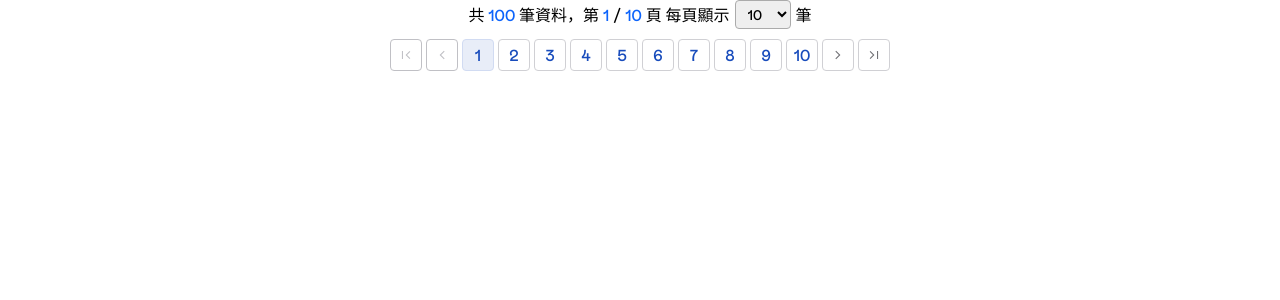
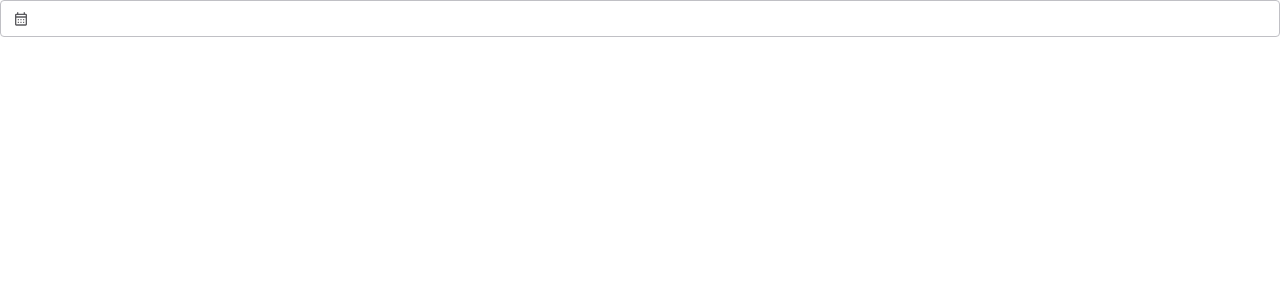
Before and after one commit to jonyworker/comp_dev_space, a Vue app: page / in a window 1280 px wide. Shown: the top 300 px of the page. Built offline with nearby package versions, Linux system fonts and the light colour scheme.

Commit message:
🆙update：DatePicker(ing)

```diff
--- a/src/App4.vue
+++ b/src/App4.vue
@@ -1,20 +1,12 @@
 <script setup>
-import Pagination from "@/ui/element/Pagination/Pagination.vue"
+import DatePicker from "@/ui/element/Date-Picker/DatePicker.vue"
 
 
 
 </script>
 
 <template>
-	<Pagination
-		:totalItems="100"
-		:currentPage="1"
-		:itemsPerPageOptions="[10, 20, 50]"
-		:defaultItemsPerPage="5"
-		:isShowPageInfo="true"
-		className=""
-	>
-	</Pagination>
+	<DatePicker></DatePicker>
 </template>
 
 <style scoped lang="scss">
--- /dev/null
+++ b/src/ui/element/Date-Picker/DatePicker.vue
@@ -0,0 +1,67 @@
+<script setup>
+import { ref, onMounted, onUnmounted, watch } from 'vue';
+import { Datepicker, DateRangePicker } from 'vanillajs-datepicker';
+import 'vanillajs-datepicker/css/datepicker-foundation.css';
+import Input from "@/ui/element/Input/Input.vue";
+
+const props = defineProps({
+    value: { type: String, default: '' },
+    placeholder: { type: String, default: '' },
+    range: { type: Boolean, default: false },
+    options: { type: Object, default: () => ({}) },
+    className: { type: String, default: '' },
+    onChange: { type: Function },
+});
+
+const inputRef = ref(null);
+const datepickerRef = ref(null);
+
+const initDatepicker = () => {
+    if (!inputRef.value?.$refs.input) return;
+
+    const inputDom = inputRef.value.$refs.input;
+
+    if (props.range) {
+        datepickerRef.value = new DateRangePicker(inputDom, {
+            ...props.options,
+        });
+    } else {
+        datepickerRef.value = new Datepicker(inputDom, {
+            ...props.options,
+        });
+    }
+
+    inputDom.addEventListener('changeDate', (e) => {
+        if (props.onChange && typeof props.onChange === 'function') {
+            props.onChange(e.detail.date);
+        }
+    });
+};
+
+onMounted(() => {
+    initDatepicker();
+});
+
+onUnmounted(() => {
+    datepickerRef.value?.destroy();
+});
+
+watch(
+    () => props.options,
+    () => {
+        datepickerRef.value?.destroy();
+        initDatepicker(); // 直接初始化
+    }
+);
+</script>
+
+<template>
+    <Input
+        ref="inputRef"
+        :placeholder="placeholder"
+        :initValue="value"
+        prefix="calendar"
+        type="text"
+        :class="className"
+    />
+</template>
```
